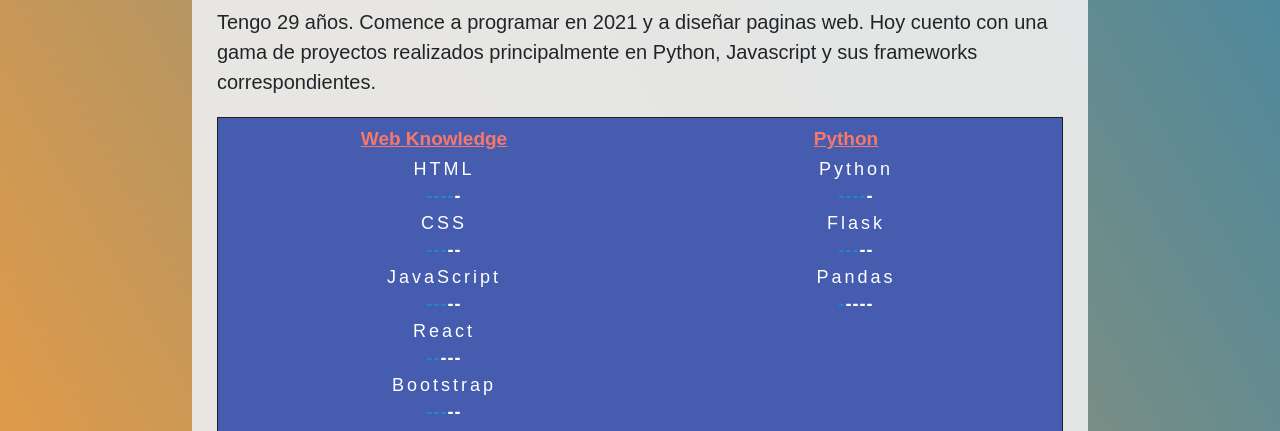
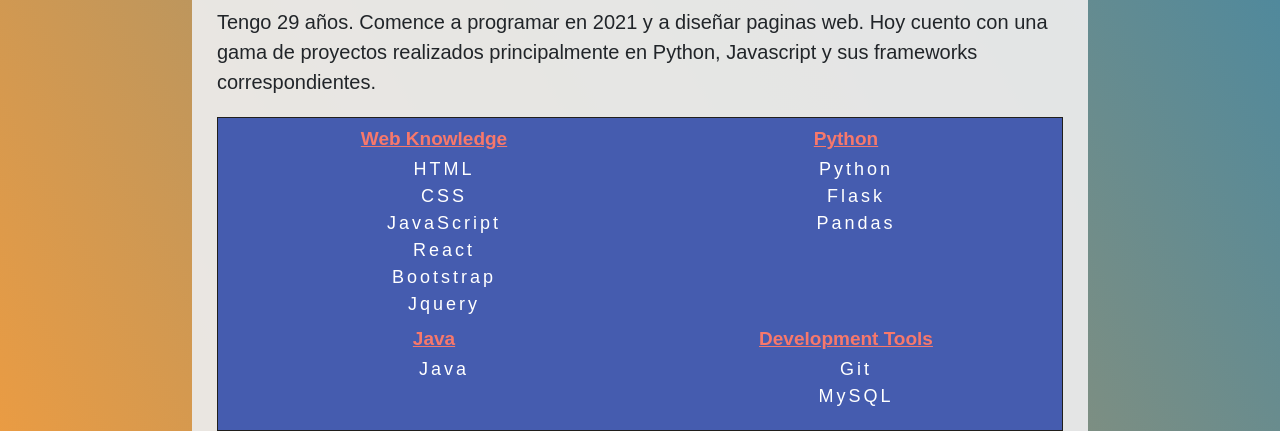
Before and after one commit to molinaangeldavid/id-card-web, a plain HTML site: page index.html in a window 1280 px wide. Shown: the part 299-730 px from the top of the page. Drawn offline with nearby package versions, Linux system fonts and the light colour scheme; a web font is replaced by a local one.

Commit message:
remove blue skills

```diff
--- a/index.html
+++ b/index.html
@@ -33,33 +33,33 @@
                 <div class="web-development knowledge-skills col-md-6">
                     <h3>Web Knowledge</h3>
                     <ul>
-                        <li><span class="name-skill">HTML  </span> <span class="hyphen"> <span class="blue-skills">----</span>-</span></li>
-                        <li><span class="name-skill">CSS   </span> <span class="hyphen"> <span class="blue-skills">---</span>--</span></li>
-                        <li><span class="name-skill">JavaScript  </span> <span class="hyphen"> <span class="blue-skills">---</span>--</span></li>
-                        <li><span class="name-skill">React  </span> <span class="hyphen"> <span class="blue-skills">--</span>---</span></li>
-                        <li><span class="name-skill">Bootstrap  </span> <span class="hyphen"> <span class="blue-skills">---</span>--</span></li>
-                        <li><span class="name-skill">Jquery  </span> <span class="hyphen"> <span class="blue-skills">---</span>--</span></li>
+                        <li><span class="name-skill">HTML</span></li>
+                        <li><span class="name-skill">CSS</span></li>
+                        <li><span class="name-skill">JavaScript</span></li>
+                        <li><span class="name-skill">React</span> </li>
+                        <li><span class="name-skill">Bootstrap</span> </li>
+                        <li><span class="name-skill">Jquery</span> </li>
                     </ul>
                 </div>
                 <div class="python knowledge-skills col-md-6">
                     <h3>Python</h3>
                     <ul>
-                        <li><span class="name-skill">Python  </span> <span class="hyphen"><span class="blue-skills">----</span>-</span></li>
-                        <li><span class="name-skill">Flask  </span><span class="hyphen"><span class="blue-skills">---</span>--</span></li>
-                        <li><span class="name-skill">Pandas  </span> <span class="hyphen"><span class="blue-skills">-</span>----</span></li>
+                        <li><span class="name-skill">Python</span> </li>
+                        <li><span class="name-skill">Flask</span> </li>
+                        <li><span class="name-skill">Pandas</span> </li>
                     </ul>
                 </div>
                 <div class="java knowledge-skills col-md-6">
                     <h3>Java</h3>
                     <ul>
-                        <li><span class="name-skill">Java  </span><span class="hyphen"><span class="blue-skills">--</span>---</span></li>
+                        <li><span class="name-skill">Java </span></li>
                     </ul>
                 </div>
                 <div class="development knowledge-skills col-md-6">
                     <h3>Development tools</h3>
                     <ul>
-                        <li><span class="name-skill">Git  </span> <span class="hyphen"><span class="blue-skills">----</span>-</span></li>
-                        <li><span class="name-skill">MySQL  </span><span class="hyphen"><span class="blue-skills">--</span>---</span></li>
+                        <li><span class="name-skill">Git </span> </li>
+                        <li><span class="name-skill">MySQL </span></li>
                     </ul>
                 </div>
             </div>
--- a/style.css
+++ b/style.css
@@ -109,16 +109,6 @@ li{
 .name-skill{
     text-align: center;
 }
-.hyphen{
-    text-align: center;
-    font-weight: 800;
-    font-size: 1.8rem;
-    letter-spacing: 1px;
-}
-.blue-skills{
-    color: var(--color-hyphen-marked);
-    text-align: right;
-}
 
 /* FOOTER */
 .footer{
@@ -135,6 +125,7 @@ li{
 .email{
     background-color: var(--color-gray);
     padding: 5px;
+    font-size: 3rem;
 }
 @media screen and (max-width: 1980px){
     body{
@@ -170,4 +161,9 @@ li{
         width: 80vw;
 
     }
+    .container-email{
+        width: 100vw;
+        display: inline;
+        padding: 5px;
+    }
 }
```
